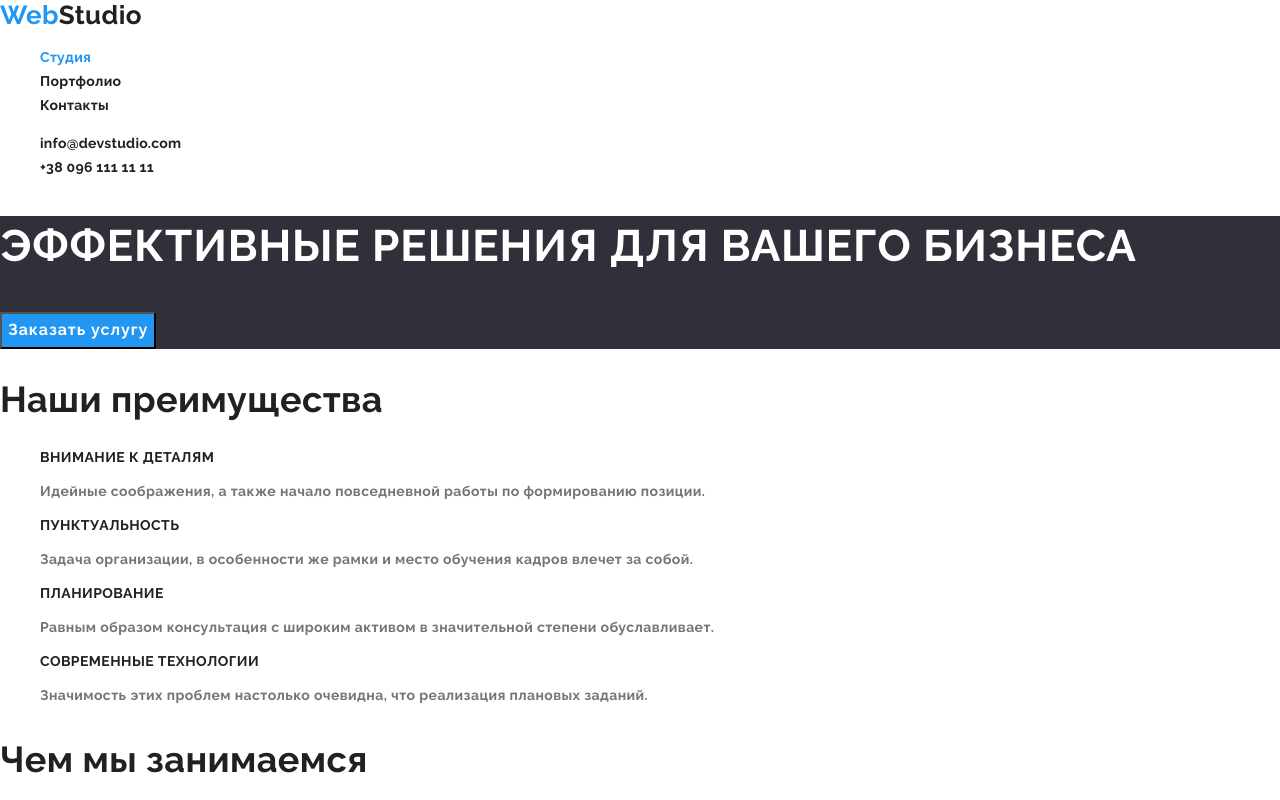
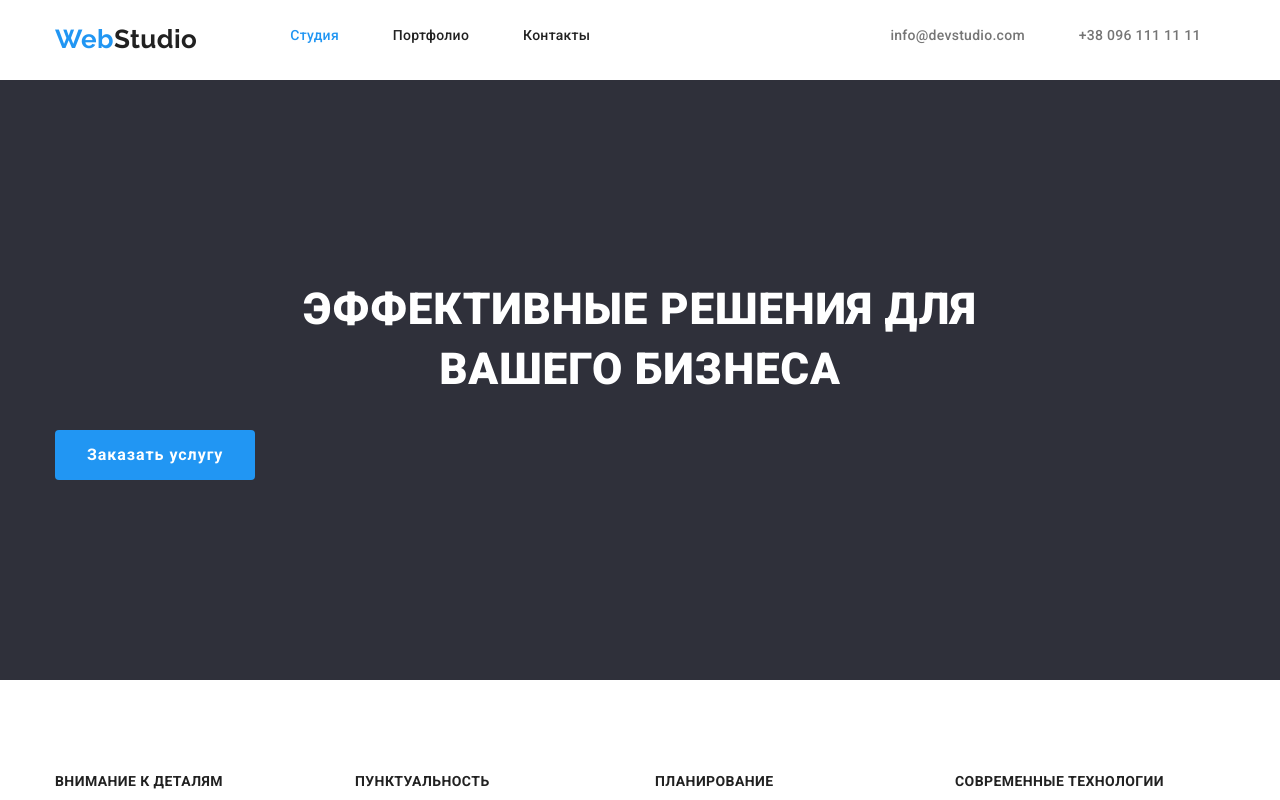
Before and after one commit to Andrii1310/goit-markup-hw-03, a plain HTML site: page index.html in a window 1280 px wide. Shown: the top 800 px of the page. Drawn offline with nearby package versions, Linux system fonts and the light colour scheme.

Commit message:
Сделана флекс разметка главной страницы

```diff
--- a/css/slyles.css
+++ b/css/slyles.css
@@ -21,7 +21,6 @@
 body {
   background-color: var(--primary-bg-color);
   font-family: Roboto, sans-serif;
-  font-family: Raleway, sans-serif;
   font-weight: 400;
   font-size: 14px;
   line-height: 1.71;
@@ -29,17 +28,43 @@ body {
   letter-spacing: 0.03em;
 }
 
-/* Страница "Студия" */
-/* Классы для точечного сброса всроенных настроек */
-.list {
+h1,
+h2,
+h3,
+h4,
+p {
+  margin: 0;
+}
+
+ul {
   list-style: none;
+  padding: 0;
+  margin: 0;
 }
-.link {
+
+a {
   text-decoration: none;
 }
 
+.container {
+  width: 1200px;
+  margin-left: auto;
+  margin-right: auto;
+  padding-left: 15px;
+  padding-right: 15px;
+
+  /* outline: 3px solid red; */
+}
+
+/* Страница "Студия" */
+
 /* Оформление heder */
+.header {
+  padding-top: 24px;
+  padding-bottom: 25px;
+}
 .logo {
+  display: inline-block;
   font-family: Raleway;
   font-style: normal;
   font-weight: 700;
@@ -47,18 +72,26 @@ body {
   line-height: 1.19;
   color: var(--accent-link-color);
 }
-/* #2196F3 */
-.logo-text {
-  font-family: Raleway;
-  font-weight: 700;
-  font-size: 26px;
-  line-height: 1.19;
+
+.logo-end {
+  display: inline-block;
   color: var(--title-text-color);
 }
+
 /* Навигация */
+.box {
+  display: flex;
+}
+.heder-nav {
+  display: flex;
+  margin-right: 300px;
+}
+.logo .logo-end {
+  margin-right: 93px;
+}
 .site-nav .link {
+  /* display: flex; */
   font-weight: 500;
-  font-size: 14px;
   line-height: 1.14;
   letter-spacing: 0.02em;
   color: var(--title-text-color);
@@ -70,32 +103,59 @@ body {
 .site-nav .link.current {
   color: var(--accent-link-color);
 }
-.contakt .link {
+.nav-item {
+  display: inline-block;
+ }
+.nav-item:not(:last-child) {
+  margin-right: 50px;
+}
+.header-contact .link{
+  display: flex;
   font-weight: 500;
-  font-size: 14px;
   line-height: 1.14;
   letter-spacing: 0.02em;
-  color: var(--title-text-color);
+  color: var(--primary-text-color);
 }
-.contakt .link:hover,
-.contakt .link:focus {
+.header-contact .link:hover,
+.header-contact .link:focus{
   color: var(--accent-link-color);
 }
+.contact-item {
+  display: inline-block;
+ }
+.contact-item:not(:last-child) {
+  margin-right: 50px;
+}
+
 
 /* Оформление main */
 /* section-hero */
 .hero {
+  padding: 200px 0;
   letter-spacing: 0.06em;
   background-color: var(--accent-bg-color);
 }
 .hero-title {
+  width: 696px;
+  height: 120px;
+  margin-left: auto;
+  margin-right: auto;
+  margin-bottom: 30px;
   font-weight: 900;
   font-size: 44px;
   line-height: 1.36;
   text-transform: uppercase;
+  text-align: center;
   color: var(--accent-text-color);
+
+  /* outline: 3px solid red; */
 }
 .hero-button {
+  display: inline-block;
+  border: 0px;
+  min-width: 200px;
+  border-radius: 4px;
+  padding: 10px 32px;
   font-family: inherit;
   font-weight: 700;
   font-size: 16px;
@@ -106,57 +166,113 @@ body {
   background: var(--accent-link-color);
 }
 /* section "Наши преимущества" и "Чем мы занимаемся" */
+.advantages {
+  padding-top: 94px;
+  padding-bottom: 94px;
+}
 .title-section {
+  margin-bottom: 50px;
   font-weight: 700;
   font-size: 36px;
   line-height: 1.17;
+  letter-spacing: 0.03em;
   color: var(--title-text-color);
 }
-.title-list {
+.title-section.no-title {
+display: none;
+}
+.advantages-list {
+  display: flex;
+}
+.advantages-item {
+  width: 270px;
+    }
+.advantages-item:not(:last-child) {
+  margin-right: 30px;
+}
+
+.advantages-description {
+  width: 270px;
+  margin-bottom: 10px;
   font-weight: 700;
   font-size: 14px;
   line-height: 1.14;
   color: var(--title-text-color);
   text-transform: uppercase;
 }
+.work {
+  padding-bottom: 94px;
+}
+.work-list {
+  display: flex;
+}
+.work-item {
+  display: block;
+  margin-right: 30px;
+}
+
 /* "Наша команда" */
 .team {
+  padding-top: 94px;
+  padding-bottom: 94px;
   background: var(--accent-bg-second-color);
 }
 .team-title {
+  text-align: center;
+  padding-bottom: 10px;
   font-weight: 500;
   font-size: 16px;
   line-height: 1.88;
+  letter-spacing: 0.03em;
   color: var(--title-text-color);
 }
+.team-list {
+  display: flex;
+  flex-basis: calc(100%/4);
+}
+.team-item:not(:last-child) {
+  margin-right: 30px;
+}
+.team-img {
+  /* display: inline-block; */
+  margin-bottom: 30px;
+}
 .team-text {
+  text-align: center;
+  padding-bottom: 30px;
   font-size: 16px;
-  line-height: 1.88;
+  line-height: 1.19;
 }
 /* footer */
+.footer {
+  padding-top: 60px;
+  padding-bottom: 60px;
+  background: var(--accent-bg-color);
+}
 .logo-footer {
-  font-weight: 700;
-  font-size: 26px;
-  line-height: 1.19;
+  display: inline-block;
+  margin-bottom: 20px;
   color: var(--accent-text-color);
 }
-.footer {
-  background: var(--accent-bg-color);
-}
 .footer-adress {
+  margin-bottom: 9px;
   font-style: normal;
   color: var(--accent-text-color);
 }
 .footer-contact .link {
-  font-weight: 400;
-  font-size: 14px;
-  line-height: 1.71;
+  display: block;
+  margin-bottom: 9px;
   color: var(--footer-text-color);
 }
 .footer-contact .link:hover,
 .footer-contact .link:focus {
   color: var(--accent-link-color);
 }
+
+/* Не могу понять, почему не работает эта функция */
+/* .footer-contact .link:not(:last-child) {
+  margin-bottom: 9px;
+} */
 
 /* Страница "Портфолио" */
 /* Секция main */
--- a/index.html
+++ b/index.html
@@ -5,102 +5,138 @@
     <meta http-equiv="X-UA-Compatible" content="IE=edge">
     <meta name="viewport" content="width=device-width, initial-scale=1.0">
     <title>Студия</title>
-    <link rel="preconnect" href="https://fonts.gstatic.com">
     <link href="https://fonts.googleapis.com/css2?family=Raleway:wght@700&family=Roboto:wght@400;500;700;900&display=swap"
         rel="stylesheet">
+
     <link rel="stylesheet" href="https://cdnjs.cloudflare.com/ajax/libs/modern-normalize/1.0.0/modern-normalize.min.css">
     <link rel="stylesheet" href="./css/slyles.css">
 </head>
 <body>
     <!-- Шапка сайта -->
-    <header>
-        <nav>
-            <a href="./index.html" class="logo link">Web<span class="logo-text">Studio</span></a>
+    <header class="header">
+
+        <div class="container">
+
+            <div class="box">
+                <nav class="heder-nav">
+                    <a class="logo link" href="./index.html">Web<span class="logo-end">Studio</span></a>
                         <ul class="site-nav list">
-                <li><a href="./index.html" class="link current">Студия</a></li>
-                <li><a href="./html/portfolio.html" class="link">Портфолио</a></li>
-                <li><a href="" class="link">Контакты</a></li>
+                            <li class="nav-item">
+                                <a href="./index.html" class="link current">Студия</a>
+                            </li>
+                            <li class="nav-item">
+                                <a href="./html/portfolio.html" class="link">Портфолио</a>
+                            </li>
+                            <li class="nav-item">
+                                <a href="" class="link">Контакты</a>
+                            </li>
                         </ul>
                 </nav>
-        <ul class="contakt list">
-            <li><a href="mailto:info@devstudio.com" class="link">info@devstudio.com</a></li>
-            <li><a href="tel:+380961111111" class="link">+38 096 111 11 11</a></li>
+                <ul class="header-contact list">
+                    <li class="contact-item">
+                        <a href="mailto:info@devstudio.com" class="link">info@devstudio.com</a>
+                    </li>
+                    <li class="contact-item">
+                        <a href="tel:+380961111111" class="link">+38 096 111 11 11</a>
+                    </li>
                 </ul>
+            </div>
+
+        </div>
+
     </header>
     <!-- Основная часть -->
     <main>
         <!-- Герой -->
         <section class="hero">
+
+            <div class="container">
                 <h1 class="hero-title">эффективные решения для вашего бизнеса</h1>
                 <button type="button" class="hero-button">Заказать услугу</button>
+            </div>
+
         </section>
         <!-- Наши преимущества -->
-        <section class="advantage">
+        <section class="advantages">
+            <div class="container">
                 <!-- Скрыть название секции -->
-            <h2 class="title-section">Наши преимущества</h2>
-            <ul class="list">
-                <li>
-                    <h3 class="title-list">Внимание к деталям</h3>
+                <h2 class="title-section no-title">Наши преимущества</h2>
+                <ul class="advantages-list">
+                    <li class="advantages-item">
+                        <h3 class="advantages-description">Внимание к деталям</h3>
                         <p>Идейные соображения, а также начало повседневной работы по формированию позиции.</p>
                     </li>
-                <li>
-                    <h3 class="title-list">Пунктуальность</h3>
+                    <li class="advantages-item">
+                        <h3 class="advantages-description">Пунктуальность</h3>
                         <p>Задача организации, в особенности же рамки и место обучения кадров влечет за собой.</p>
                     </li>
-                <li>
-                    <h3 class="title-list">Планирование</h3>
+                    <li class="advantages-item">
+                        <h3 class="advantages-description">Планирование</h3>
                         <p>Равным образом консультация с широким активом в значительной степени обуславливает.</p>
                     </li>
-                <li>
-                    <h3 class="title-list">Современные технологии</h3>
+                    <li class="advantages-item">
+                        <h3 class="advantages-description">Современные технологии</h3>
                         <p>Значимость этих проблем настолько очевидна, что реализация плановых заданий.</p>
                     </li>
                 </ul>
+            </div>
         </section>
         <!-- Чем мы занимаемся -->
         <section work>
+            <div class="container">
                 <h2 class="title-section">Чем мы занимаемся</h2>
-            <ul class="list">
-                <li><img src="./images/main/box1.jpg" alt="Создание интелектуальных продуктов" width="370" height="294"></li>
-                <li><img src="./images/main/box2.jpg" alt="Адаптация для всех устройств" width="370" height="294"></li>
-                <li><img src="./images/main/box3.jpg" alt="Продвижение сайтов" width="370" height="294"></li>
+                <ul class="work-list">
+                    <li class="work-item">
+                        <img src="./images/main/box1.jpg" alt="Создание интелектуальных продуктов" width="370" height="294">
+                    </li>
+                    <li class="work-item">
+                        <img src="./images/main/box2.jpg" alt="Адаптация для всех устройств" width="370" height="294">
+                    </li>
+                    <li class="work-item">
+                        <img src="./images/main/box3.jpg" alt="Продвижение сайтов" width="370" height="294">
+                    </li>
                 </ul>
+            </div>
         </section>
         <!-- Наша команда -->
         <section class="team">
+            <div class="container">
                 <h2 class="title-section">Наша команда</h2>
-            <ul class="list">
-                <li>
-                    <img src="./images/main/demyanenko.jpg" alt="Игорь Демьяненко" width="270">
+                <ul class="team-list">
+                    <li class="team-item">
+                        <img class="team-img" src="./images/main/demyanenko.jpg" alt="Игорь Демьяненко" width="270" height="auto">
                         <h3 class="team-title">Игорь Демьяненко</h3>
                         <p class="team-text" lang="en">Product Designer</p>
                     </li>
-                <li>
-                    <img src="./images/main/repina.jpg" alt="Ольга Репина" width="270">
+                    <li class="team-item">
+                        <img class="team-img" class="team-img" src="./images/main/repina.jpg" alt="Ольга Репина" width="270" height="auto">
                         <h3 class="team-title">Ольга Репина</h3>
                         <p class="team-text" lang="en">Frontend Developer</p>
                     </li>
-                <li>
-                    <img src="./images/main/tarasov.jpg" alt="Николай Тарасов" width="270">
+                    <li class="team-item">
+                        <img class="team-img" class="team-img" src="./images/main/tarasov.jpg" alt="Николай Тарасов" width="270" height="auto">
                         <h3 class="team-title">Николай Тарасов</h3>
                         <p class="team-text" lang="en">Marketing</p>
                     </li>
-                <li>
-                    <img src="./images/main/ermakov.jpg" alt="Михаил Ермаков" width="270">
+                    <li class="team-item">
+                        <img class="team-img" class="team-img" src="./images/main/ermakov.jpg" alt="Михаил Ермаков" width="270" height="auto">
                         <h3 class="team-title">Михаил Ермаков</h3>
                         <p class="team-text" lang="en">UI Designer</p>
                     </li>
                 </ul>
+            </div>
         </section>
     </main>
     <!-- Подвал -->
     <footer class="footer">
-        <a href="./index.html" class="logo link">Web<span class="logo-footer">Studio</span></a>
+        <div class="container">
+            <a class="logo link" href="./index.html">Web<span class="logo-footer">Studio</span></a>
             <address class="footer-adress">г. Киев, пр-т Леси Украинки, 26</address>
             <ul class="footer-contact list">
                 <li><a href="mailto:info@example.com" class="link">info@example.com</a></li>
                 <li><a href="tel:+380991111111" class="link">+38 099 111 11 11</a></li>
             </ul>
+        </div>
     </footer>
 </body>
 </html>
```
Also changed, not shown: html/portfolio.html (+2 -1 lines), .prettierrc.json, 1 other file. Lines whose indentation alone changed are shown as unchanged.
